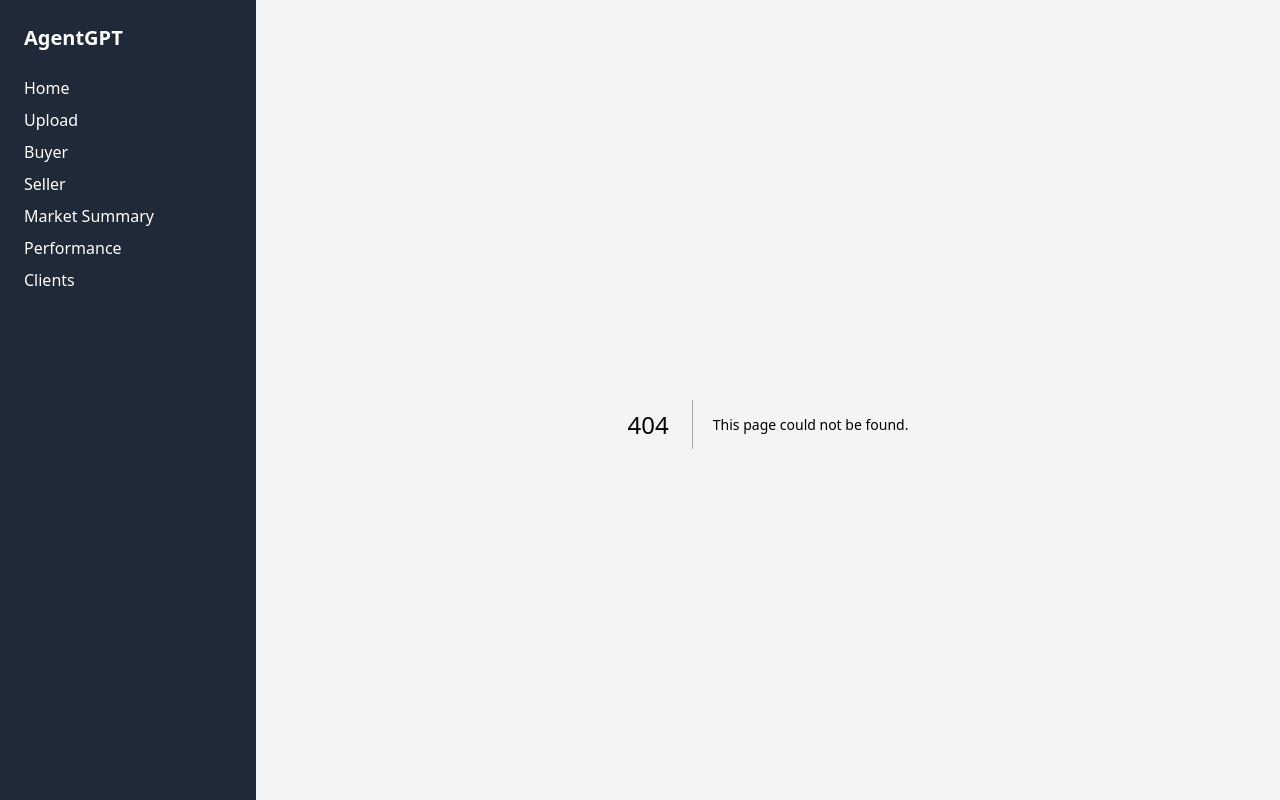
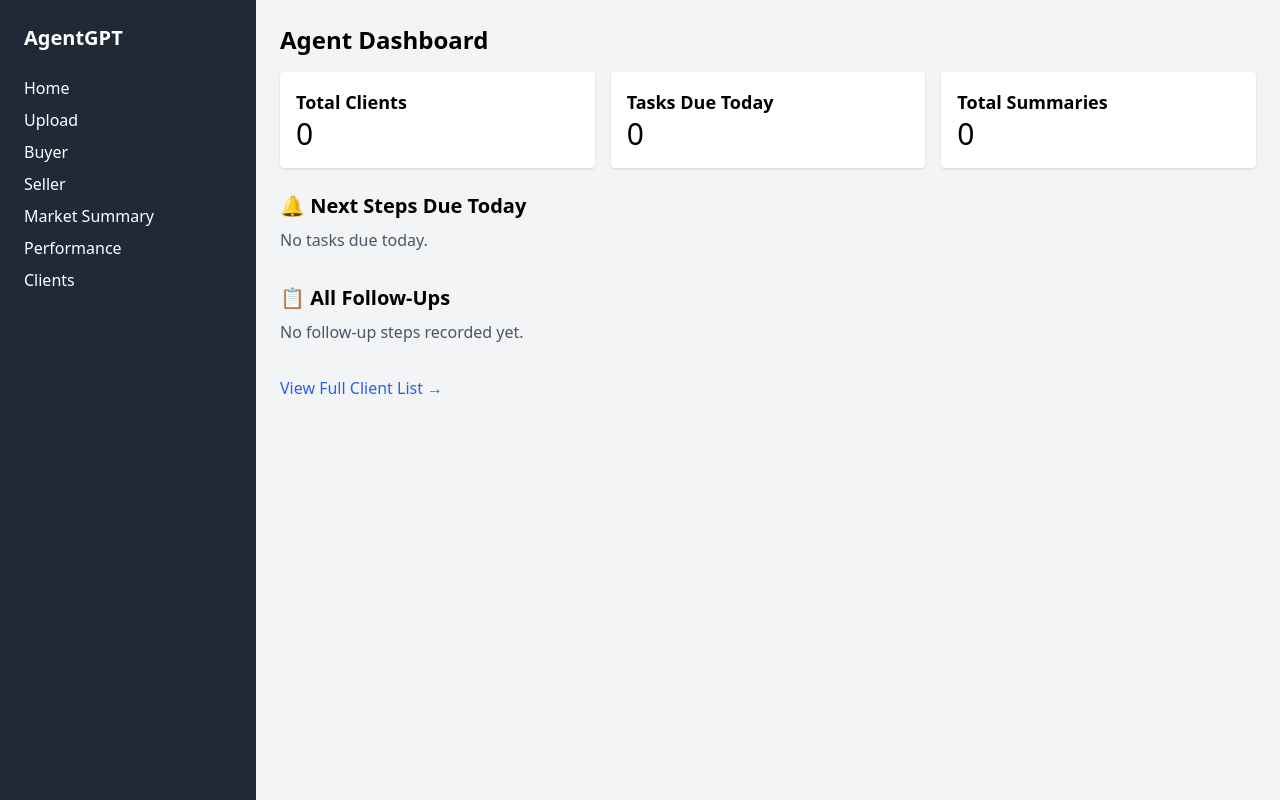
Before and after one commit to malsarraf98/agentgpt-prototype, a Next.js app: page /dashboard in a window 1280 px wide. Before the commit this address had no page. Built offline with nearby package versions, Linux system fonts and the light colour scheme.

Commit message:
Create dashboard.js

```diff
--- /dev/null
+++ b/pages/dashboard.js
@@ -0,0 +1,97 @@
+import { useEffect, useState } from "react";
+import Link from "next/link";
+
+export default function Dashboard() {
+  const [clients, setClients] = useState([]);
+  const [today, setToday] = useState("");
+
+  useEffect(() => {
+    const stored = JSON.parse(localStorage.getItem("agentgpt-crm")) || [];
+    setClients(stored);
+
+    const todayStr = new Date().toISOString().split("T")[0];
+    setToday(todayStr);
+  }, []);
+
+  const totalClients = clients.length;
+  const tasksDueToday = [];
+  const allNextSteps = [];
+  let completedCount = 0;
+
+  clients.forEach((client) => {
+    if (client.history && client.history.length > 0) {
+      client.history.forEach((entry) => {
+        if (entry.nextStep) {
+          allNextSteps.push({
+            name: client.name,
+            step: entry.nextStep,
+            due: entry.dueDate || "N/A",
+          });
+          if (entry.dueDate === today) tasksDueToday.push({ ...entry, name: client.name });
+        }
+      });
+      completedCount += client.history.length;
+    }
+  });
+
+  return (
+    <div>
+      <h1 className="text-2xl font-bold mb-4">Agent Dashboard</h1>
+
+      <div className="grid grid-cols-1 md:grid-cols-3 gap-4 mb-6">
+        <div className="bg-white p-4 shadow rounded">
+          <h2 className="text-lg font-semibold">Total Clients</h2>
+          <p className="text-3xl">{totalClients}</p>
+        </div>
+        <div className="bg-white p-4 shadow rounded">
+          <h2 className="text-lg font-semibold">Tasks Due Today</h2>
+          <p className="text-3xl">{tasksDueToday.length}</p>
+        </div>
+        <div className="bg-white p-4 shadow rounded">
+          <h2 className="text-lg font-semibold">Total Summaries</h2>
+          <p className="text-3xl">{completedCount}</p>
+        </div>
+      </div>
+
+      <div className="mb-8">
+        <h2 className="text-xl font-semibold mb-2">🔔 Next Steps Due Today</h2>
+        {tasksDueToday.length === 0 ? (
+          <p className="text-gray-600">No tasks due today.</p>
+        ) : (
+          <ul className="space-y-2">
+            {tasksDueToday.map((task, idx) => (
+              <li key={idx} className="bg-yellow-100 p-3 rounded">
+                <p className="text-sm font-semibold">{task.name}</p>
+                <p className="text-sm">{task.nextStep}</p>
+                <p className="text-xs text-gray-500">Due: {task.dueDate}</p>
+              </li>
+            ))}
+          </ul>
+        )}
+      </div>
+
+      <div>
+        <h2 className="text-xl font-semibold mb-2">📋 All Follow-Ups</h2>
+        {allNextSteps.length === 0 ? (
+          <p className="text-gray-600">No follow-up steps recorded yet.</p>
+        ) : (
+          <ul className="space-y-2">
+            {allNextSteps.map((task, idx) => (
+              <li key={idx} className="bg-gray-100 p-3 rounded">
+                <p className="text-sm font-semibold">{task.name}</p>
+                <p className="text-sm">{task.step}</p>
+                <p className="text-xs text-gray-500">Due: {task.due}</p>
+              </li>
+            ))}
+          </ul>
+        )}
+      </div>
+
+      <div className="mt-8">
+        <Link href="/clients" className="text-blue-600 hover:underline">
+          View Full Client List →
+        </Link>
+      </div>
+    </div>
+  );
+}
```
